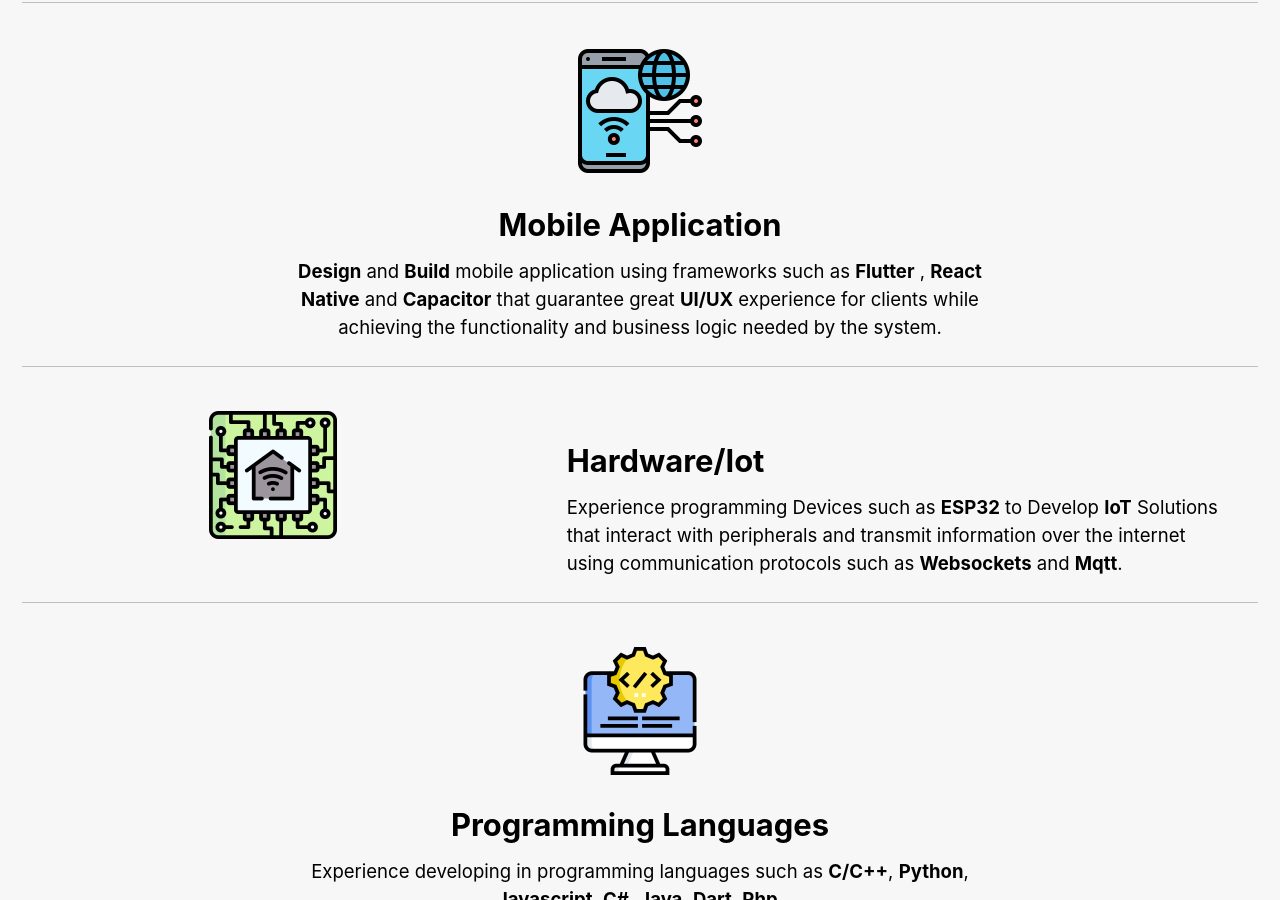
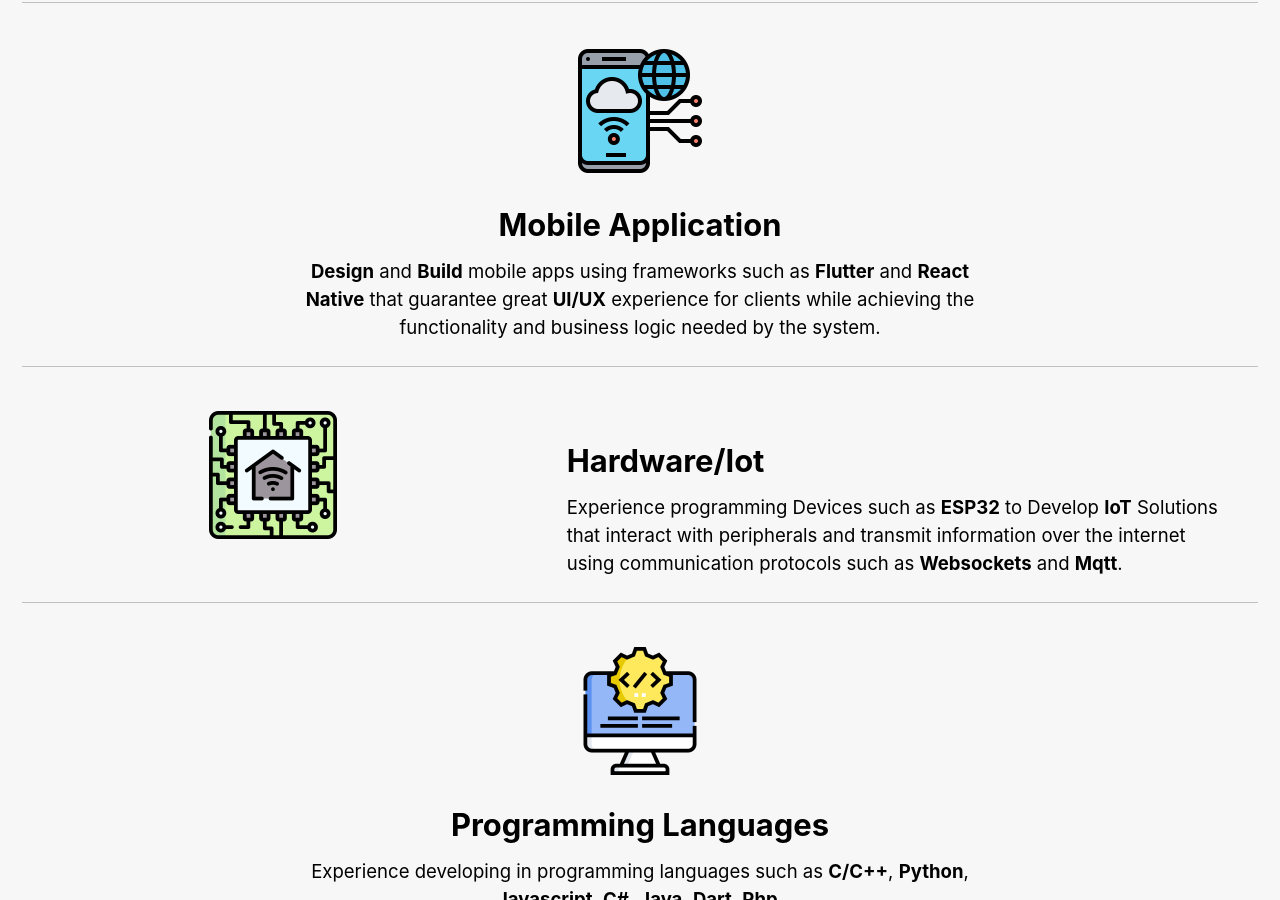
Before and after one commit to roboknight5/roboknight5.github.io, a Jekyll site: the page built from index.md, in a window 1280 px wide and 900 px high, scrolled down 1119 px. Built offline with Jekyll 4.4.1, drawn with Linux system fonts in a browser that asks for light colours; cached includes are drawn as plain includes.

Commit message:
Adjust Content

```diff
--- a/index.md
+++ b/index.md
@@ -28,7 +28,7 @@ mobile_application:
   - image_path: /assets/images/application.png
     alt: "placeholder image 2"
     title: "Mobile Application"
-    excerpt: "**Design** and **Build** mobile application using frameworks such as **Flutter** , **React Native** and **Capacitor** that guarantee great **UI/UX** experience for clients while achieving the functionality and business logic needed by the system."
+    excerpt: "**Design** and **Build** mobile apps using frameworks such as **Flutter** and **React Native** that guarantee great **UI/UX** experience for clients while achieving the functionality and business logic needed by the system."
 hardware:
   - image_path: /assets/images/iot.png
     alt: "placeholder image 2"
```
